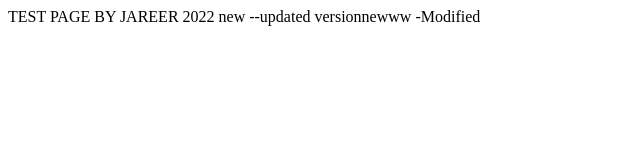
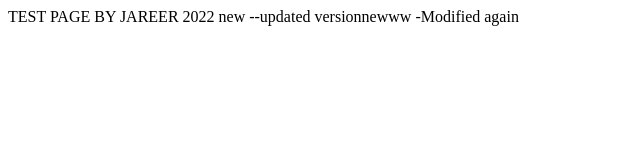
Before and after one commit to jeri7758/k8s, a plain HTML site: page index.html in a window 1280 px wide. Shown: the full height of the page, 0-640 px from the left. Drawn offline with Linux system fonts and the light colour scheme.

Commit message:
final deployment2

```diff
--- a/index.html
+++ b/index.html
@@ -1,3 +1,3 @@
 <html>
-    TEST PAGE BY JAREER 2022 new --updated versionnewww -Modified
+    TEST PAGE BY JAREER 2022 new --updated versionnewww -Modified again
 </html>
```
